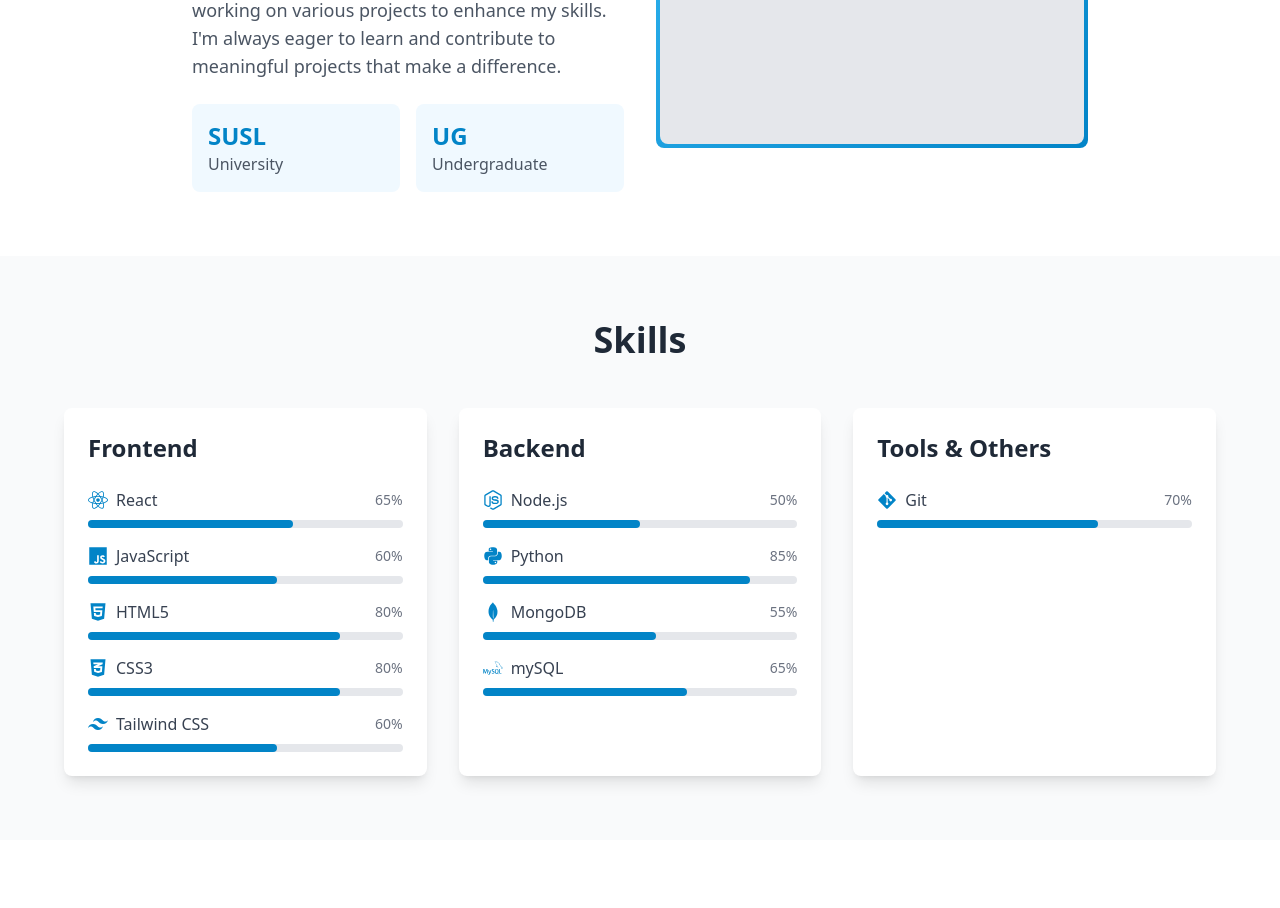
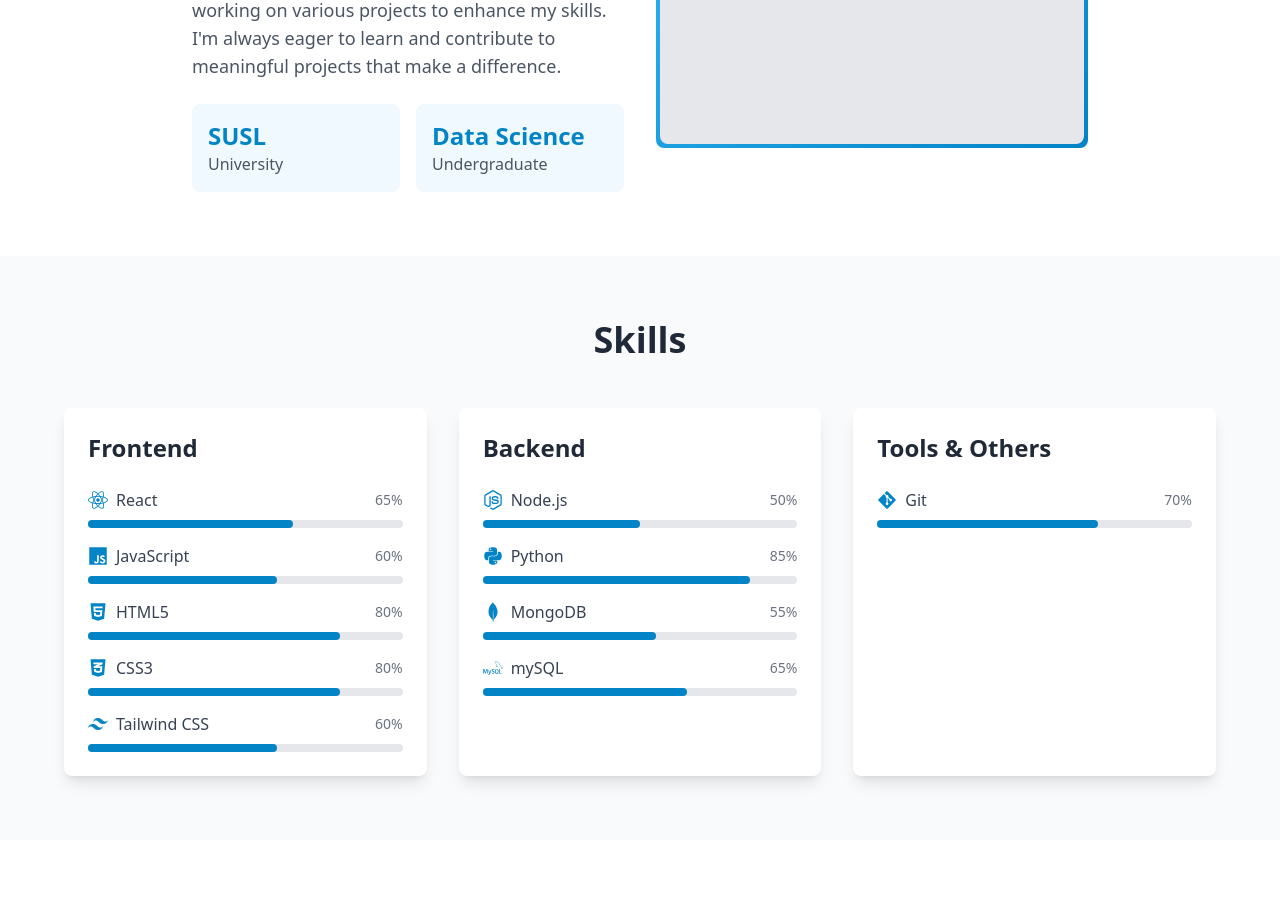
Before and after one commit to DhaneeraDulvanya/portfolio, a React (Vite) app: page / in a window 1280 px wide. Shown: the part 1280-2188 px from the top of the page. Built offline with nearby package versions, Linux system fonts and the light colour scheme.

Commit message:
update about as a undergraduate

```diff
--- a/src/components/About.jsx
+++ b/src/components/About.jsx
@@ -22,7 +22,7 @@
                 <div className="text-gray-600 dark:text-gray-300">University</div>
               </div>
               <div className="p-4 bg-primary-50 dark:bg-gray-700 rounded-lg">
-                <div className="text-2xl font-bold text-primary-600 dark:text-primary-400">UG</div>
+                <div className="text-2xl font-bold text-primary-600 dark:text-primary-400">Data Science</div>
                 <div className="text-gray-600 dark:text-gray-300">Undergraduate</div>
               </div>
             </div>
```
